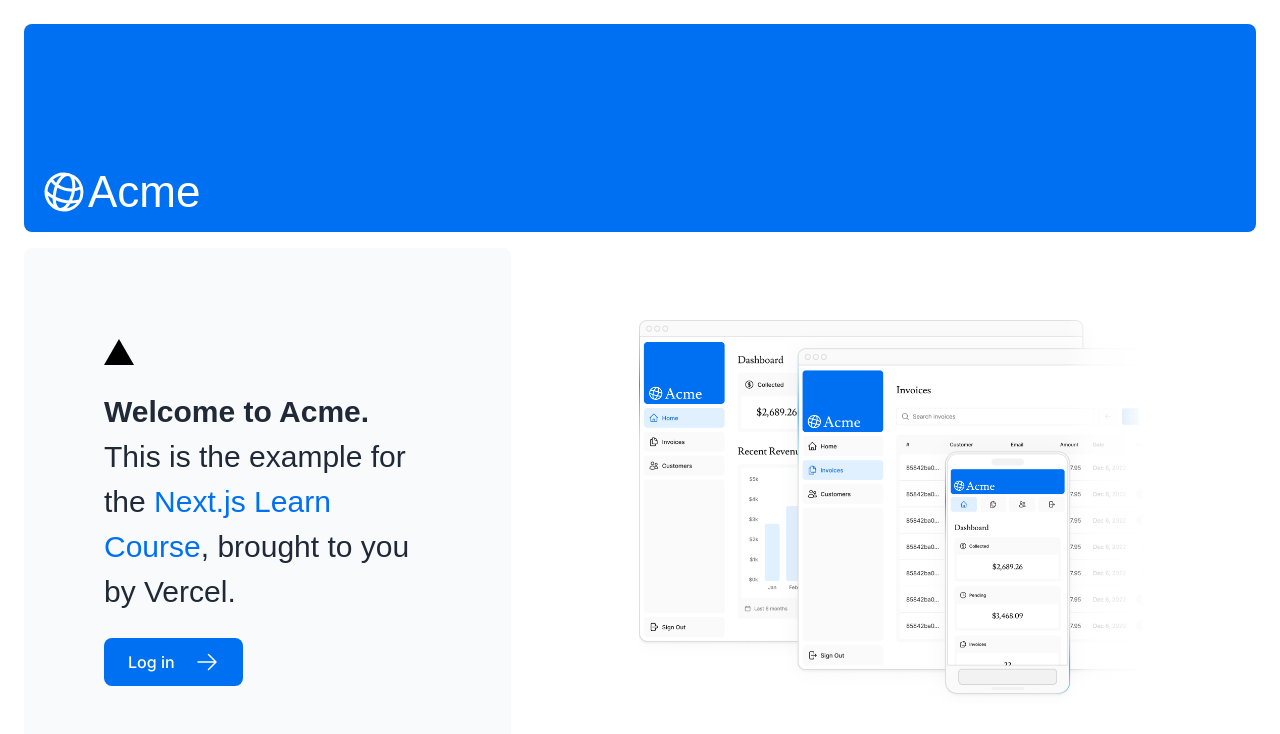
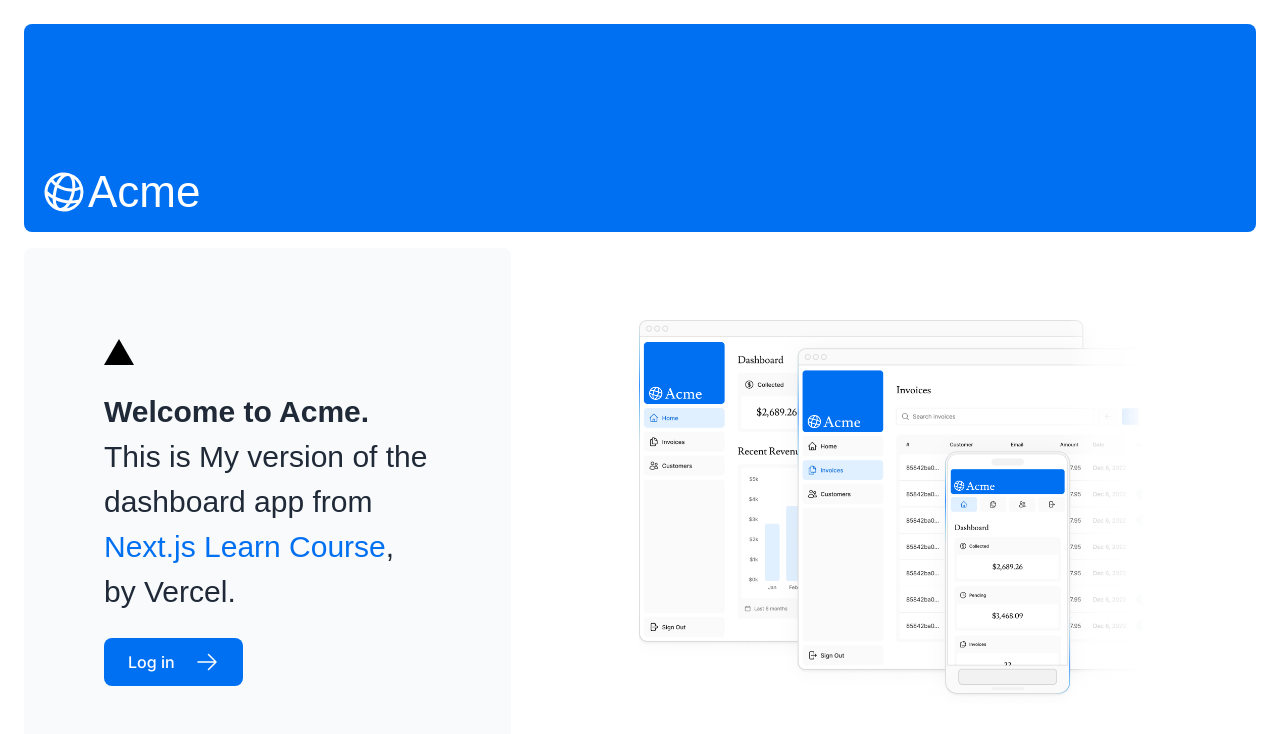
Before and after one commit to karthik-saiharsh/nextjs-dashboard, a Next.js app: page / in a window 1280 px wide. Shown: the top 734 px of the page. Built offline with nearby package versions, Linux system fonts and the light colour scheme; a web font is replaced by a local one.

Commit message:
Completed Chapter 9

```diff
--- /dev/null
+++ b/app/dashboard/loading.tsx
@@ -0,0 +1,5 @@
+import DashboardSkeleton from "../ui/skeletons"
+
+export default function Loading() {
+    return <DashboardSkeleton />
+}
--- a/app/lib/data.ts
+++ b/app/lib/data.ts
@@ -13,15 +13,13 @@
 
 export async function fetchRevenue() {
   try {
-    // Artificially delay a response for demo purposes.
-    // Don't do this in production :)
 
-    // console.log('Fetching revenue data...');
-    // await new Promise((resolve) => setTimeout(resolve, 3000));
+    console.log('Fetching revenue data...');
+    await new Promise((resolve) => setTimeout(resolve, 3000));
 
     const data = await sql<Revenue[]>`SELECT * FROM revenue`;
 
-    // console.log('Data fetch completed after 3 seconds.');
+    console.log('Data fetch completed after 3 seconds.');
 
     return data;
   } catch (error) {
--- a/app/page.tsx
+++ b/app/page.tsx
@@ -16,11 +16,11 @@
             className="relative w-0 h-0 border-l-[15px] border-r-[15px] border-b-[26px] border-l-transparent border-r-transparent border-b-black"
           />
           <p className={`${lusitana.className} antialiased text-xl text-gray-800 md:text-3xl md:leading-normal`}>
-            <strong>Welcome to Acme.</strong> This is the example for the{' '}
+            <strong>Welcome to Acme.</strong> This is My version of the dashboard app from {' '}
             <a href="https://nextjs.org/learn/" className="text-blue-500">
               Next.js Learn Course
             </a>
-            , brought to you by Vercel.
+            , by Vercel.
           </p>
           <Link
             href="/login"
```
Also changed, not shown: app/ui/dashboard/cards.tsx (+0 -17 lines).
